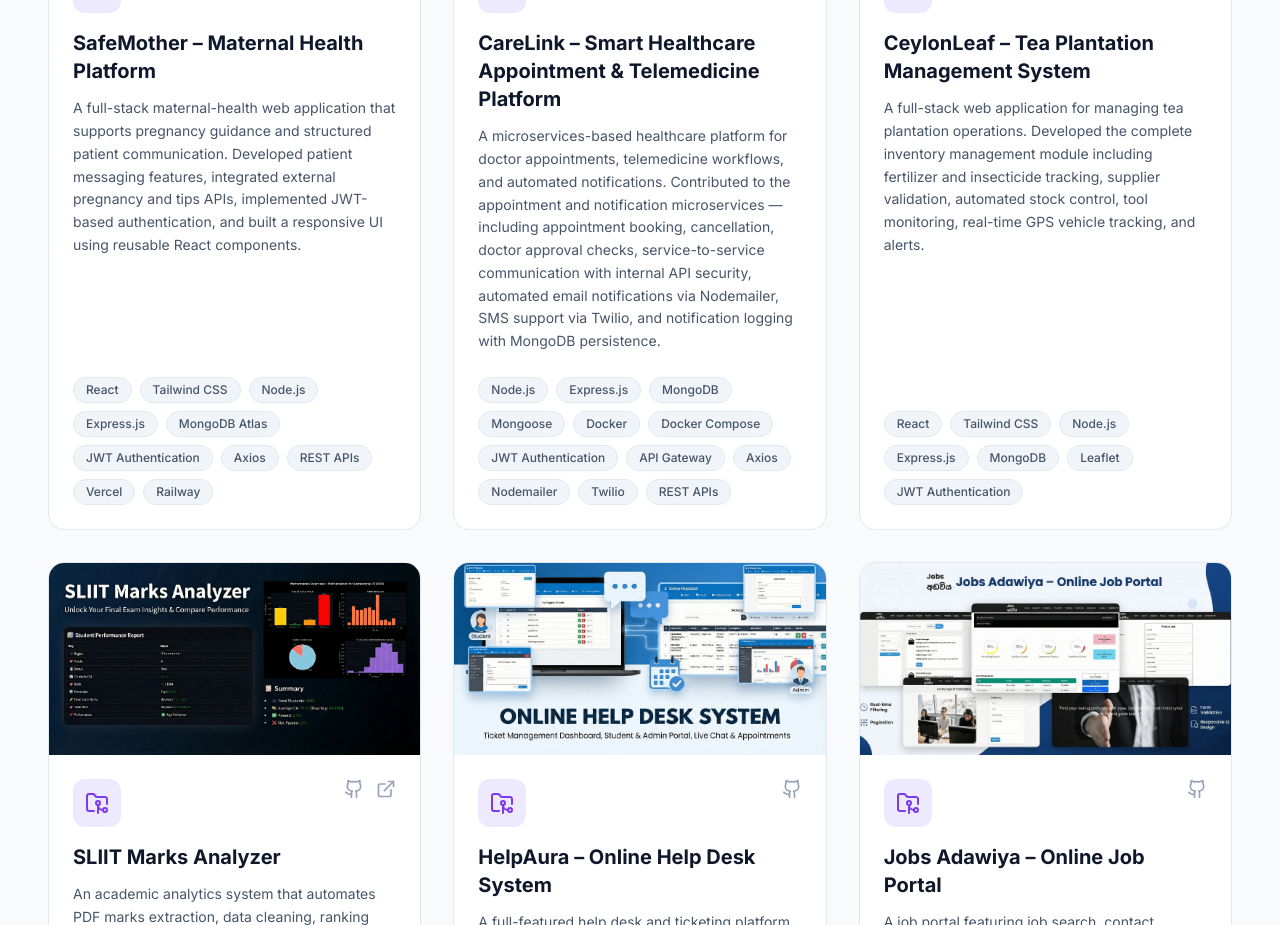
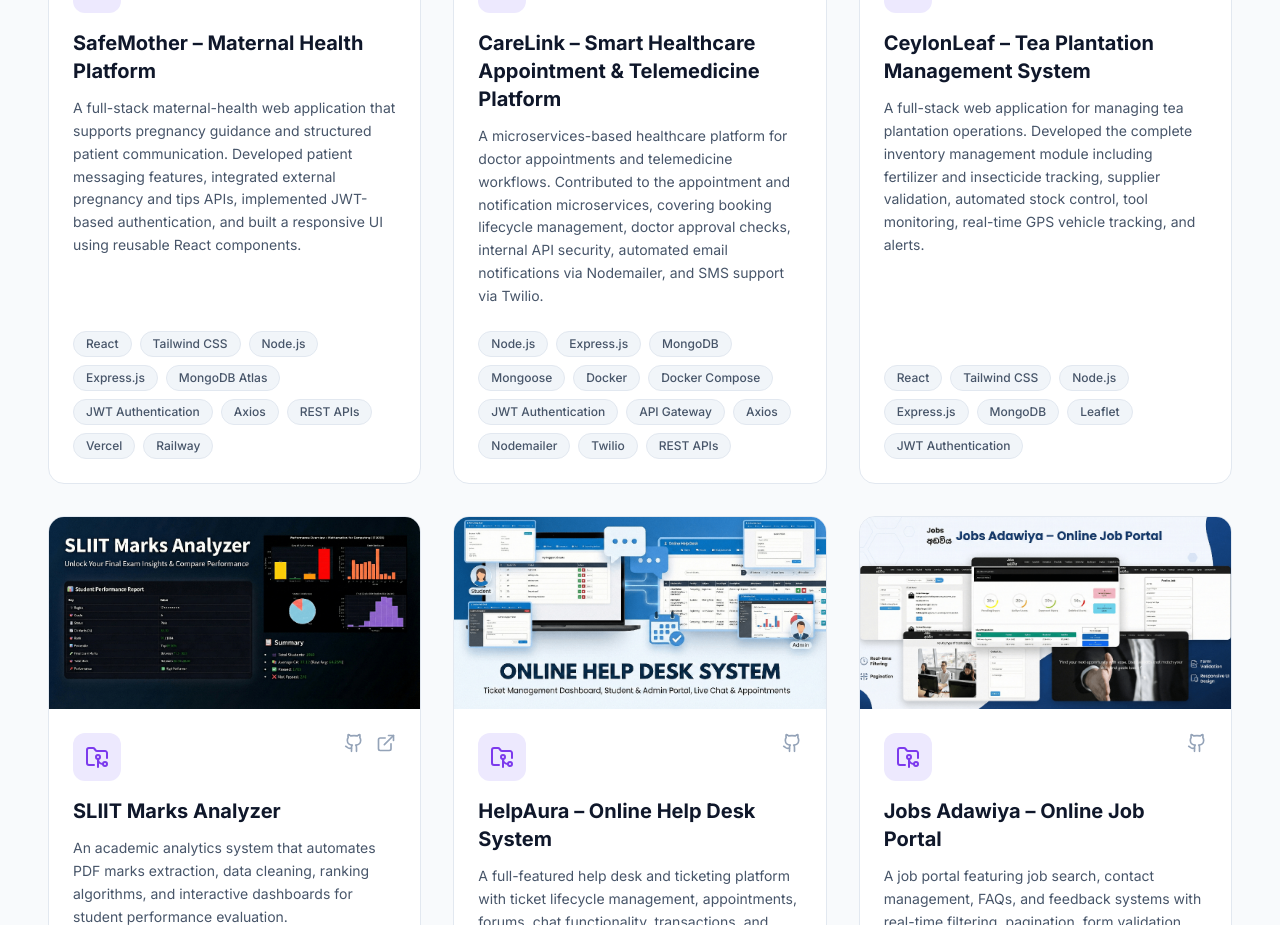
Before and after one commit to DilshaPrathibha/Portfolio, a React (Vite) app: page / in a window 1280 px wide. Shown: the part 2780-3705 px from the top of the page. Built offline with nearby package versions, Linux system fonts and the light colour scheme.

Commit message:
Refine CareLink project description

```diff
--- a/src/data/portfolioData.js
+++ b/src/data/portfolioData.js
@@ -69,7 +69,7 @@ export const portfolioData = {
         },
         {
             title: "CareLink – Smart Healthcare Appointment & Telemedicine Platform",
-            description: "A microservices-based healthcare platform for doctor appointments, telemedicine workflows, and automated notifications. Contributed to the appointment and notification microservices — including appointment booking, cancellation, doctor approval checks, service-to-service communication with internal API security, automated email notifications via Nodemailer, SMS support via Twilio, and notification logging with MongoDB persistence.",
+            description: "A microservices-based healthcare platform for doctor appointments and telemedicine workflows. Contributed to the appointment and notification microservices, covering booking lifecycle management, doctor approval checks, internal API security, automated email notifications via Nodemailer, and SMS support via Twilio.",
             techStack: ["Node.js", "Express.js", "MongoDB", "Mongoose", "Docker", "Docker Compose", "JWT Authentication", "API Gateway", "Axios", "Nodemailer", "Twilio", "REST APIs"],
             category: "Web",
             imageUrl: "/images/CareLink – Smart Healthcare Appointment & Telemedicine Platform.png",
```
